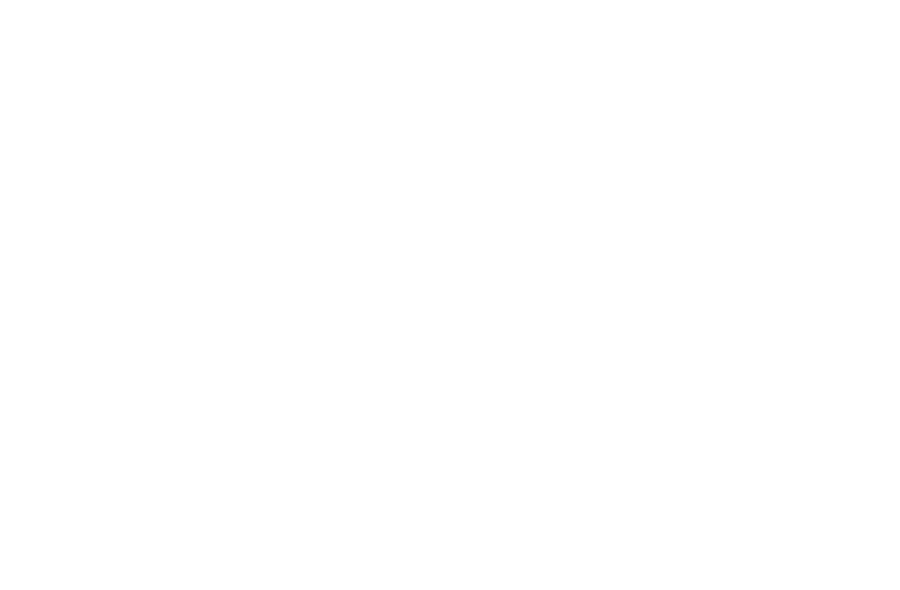
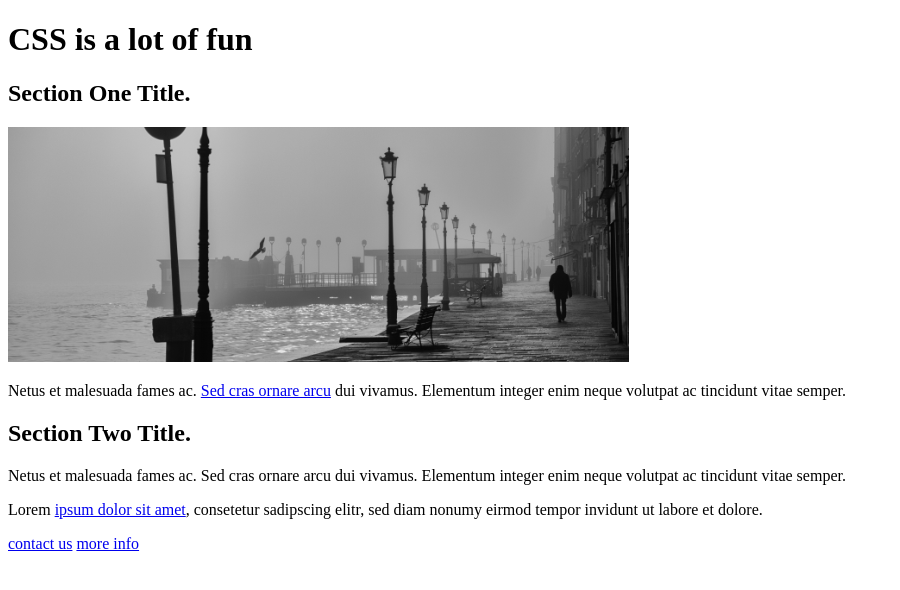
Before and after one commit to Michael080/Scrimba_Front-End-Path, a plain HTML site: page 4_css-javascript-fundamentals/24_putting-it-all-together/index.html in a window 1280 px wide. Shown: the whole page, without its empty margins (0-900 px from the left). Drawn offline with Linux system fonts and the light colour scheme.

Commit message:
Populate page with content including image

```diff
--- a/4_css-javascript-fundamentals/24_putting-it-all-together/index.html
+++ b/4_css-javascript-fundamentals/24_putting-it-all-together/index.html
@@ -10,5 +10,30 @@
 </head>
 <body>
 
+    <div>
+        <h1>CSS is a lot of fun</h1>
+    </div>
+
+    <div>
+        <div>
+            <h2>Section One Title.</h2>
+            <img src="images/boardwalk.png" alt="A misty boardwalk.">
+            <p>Netus et malesuada fames ac. <a href="#">Sed cras ornare arcu</a> dui vivamus. Elementum integer enim
+                neque volutpat ac tincidunt vitae semper.</p>
+        </div>
+    </div>
+
+    <div>
+        <div>
+            <h2>Section Two Title.</h2>
+            <p>Netus et malesuada fames ac. Sed cras ornare arcu dui vivamus. Elementum integer enim neque volutpat ac
+                tincidunt vitae semper.</p>
+            <p>Lorem <a href="#">ipsum dolor sit amet</a>, consetetur sadipscing elitr, sed diam nonumy eirmod tempor
+                invidunt ut labore et dolore.</p>
+        </div>
+        <a href="#">contact us</a>
+        <a href="#">more info</a>
+    </div>
+
 </body>
 </html>
```
Also changed, not shown: 4_css-javascript-fundamentals/24_putting-it-all-together/images/boardwalk.png (added).
